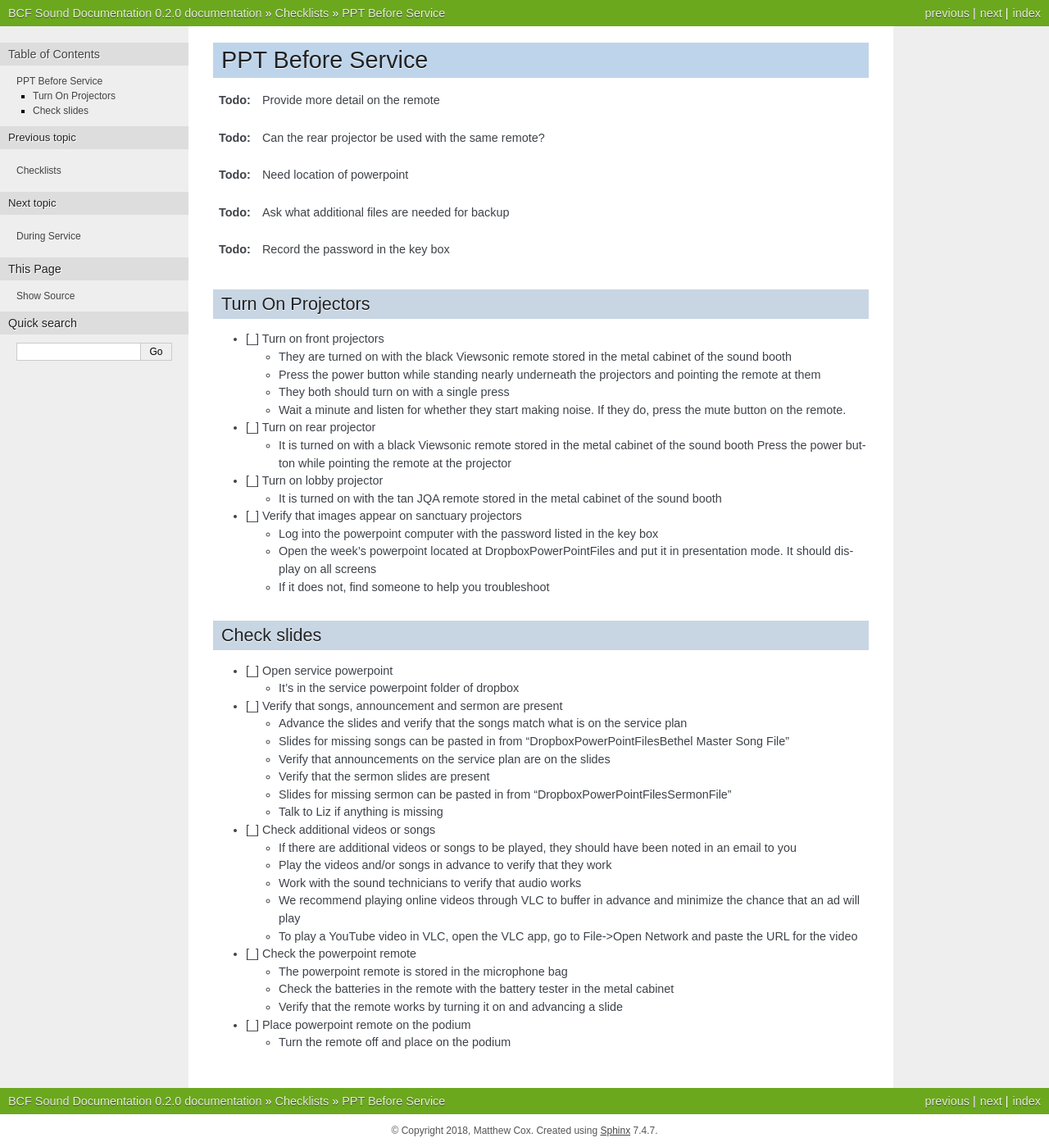
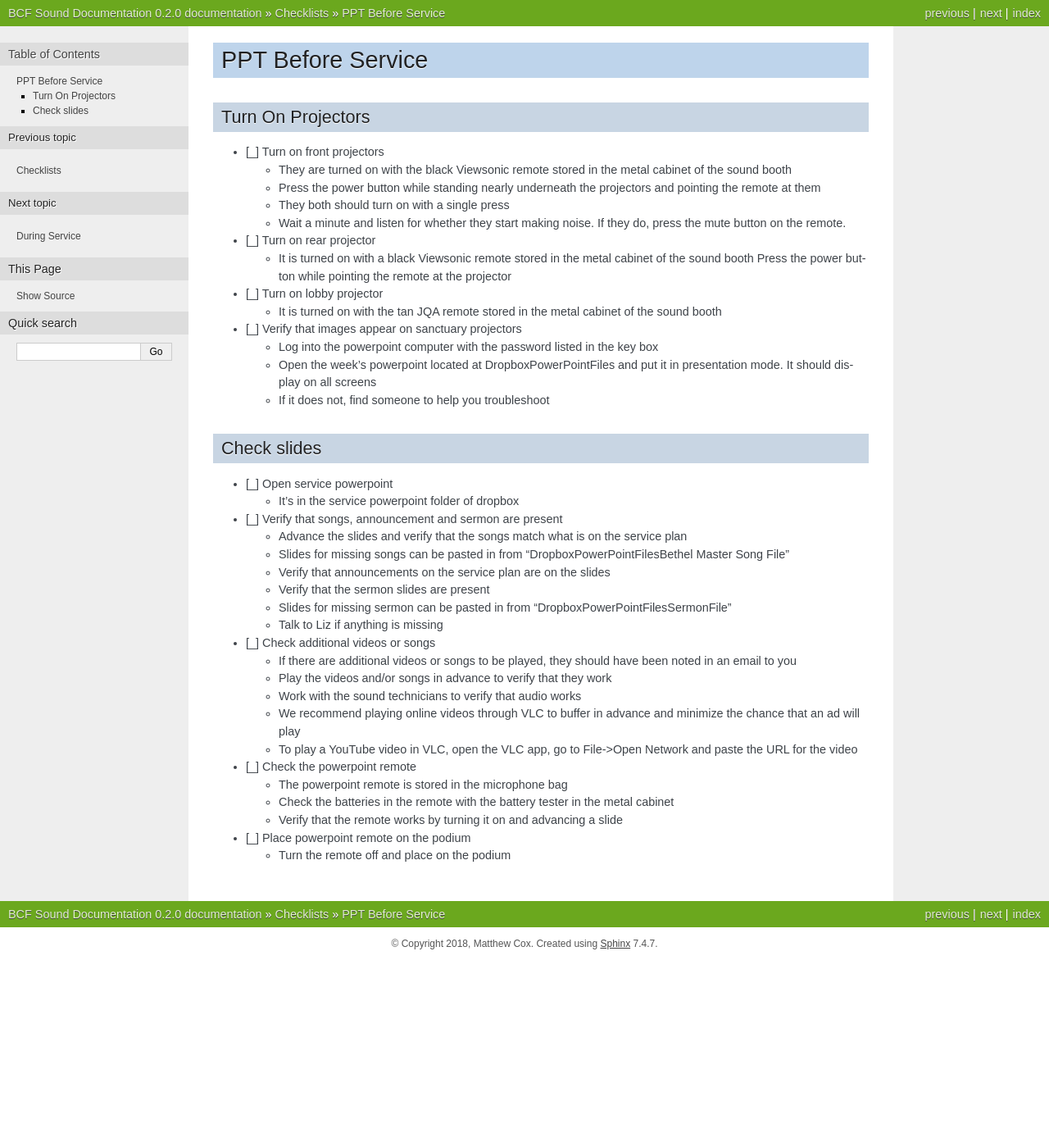
Before and after one commit to mr-mcox/bcf-sound-documentation, a Sphinx documentation site: the page built from docs/source/checklists/ppt/before_service.rst, in a window 1280 px wide. Shown: the whole page at 82% size. Built offline with Sphinx 7.4.7, drawn with Linux system fonts in a browser that asks for light colours; after the commit the page ends 1171 px from its top, so only the background shows below that.

Commit message:
Removing todos

```diff
--- a/docs/source/checklists/ppt/before_service.rst
+++ b/docs/source/checklists/ppt/before_service.rst
@@ -1,11 +1,5 @@
 PPT Before Service
 ===================
-
-.. todo:: Provide more detail on the remote
-.. todo:: Can the rear projector be used with the same remote?
-.. todo:: Need location of powerpoint
-.. todo:: Ask what additional files are needed for backup
-.. todo:: Record the password in the key box
 
 Turn On Projectors
 -------------------
```
